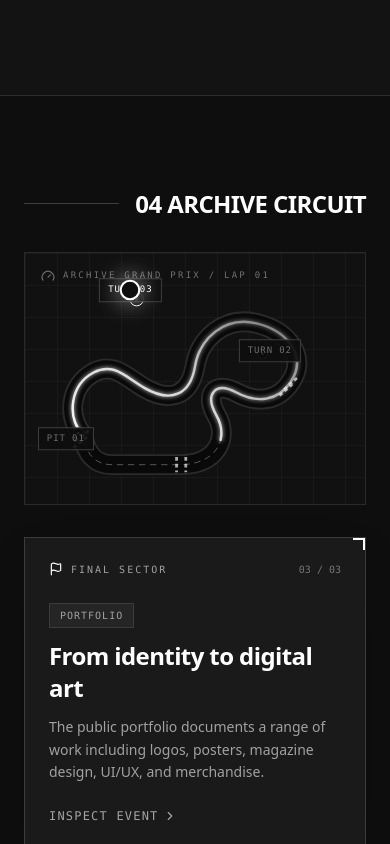
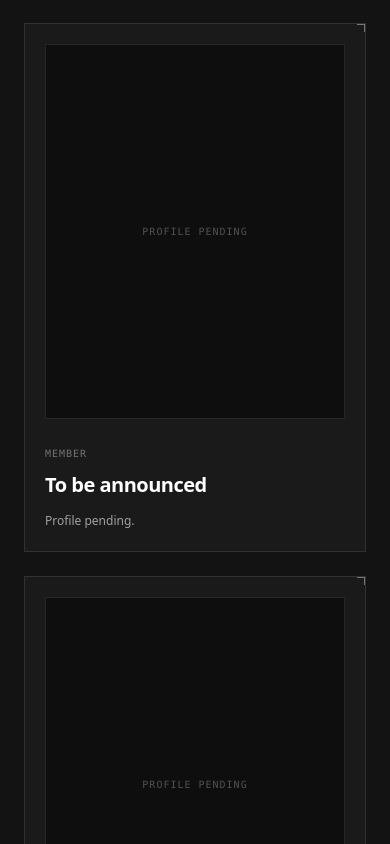
Before and after one commit to TSK-3/aDOPE, a React (Vite) app: page / in a window 390 px wide. Shown: the part 9520-10364 px from the top of the page. Built offline with nearby package versions, Linux system fonts and the light colour scheme.

Commit message:
Refine archive timeline and visual output

```diff
--- a/src/App.tsx
+++ b/src/App.tsx
@@ -56,7 +56,7 @@ export default function App() {
 
       {/* Hero Section */}
       <div id="hero">
-        <Hero onOpenJoinModal={handleJoin} />
+        <Hero />
       </div>
 
       {/* Main Content Sections */}
--- a/src/components/TimelineSection.tsx
+++ b/src/components/TimelineSection.tsx
@@ -1,30 +1,25 @@
 import React, { useRef, useState } from 'react';
 import { motion, useMotionValueEvent, useReducedMotion, useScroll } from 'motion/react';
+import { CheckCircle2, ChevronRight, Flag, Gauge, Layers } from 'lucide-react';
 import { TIMELINE_DATA } from '../data/mockData';
 import { TimelineLog } from '../types';
-import { ChevronRight, CheckCircle2, Flag, Gauge, Layers } from 'lucide-react';
 
-const STATION_POSITIONS = [
-  { x: '12%', y: '74%', label: 'START / FINISH', type: 'PIT 01' },
-  { x: '72%', y: '39%', label: 'CHICANE', type: 'TURN 02' },
-  { x: '31%', y: '15%', label: 'FINAL SECTOR', type: 'TURN 03' },
+const CIRCUIT_PATH = 'M 170 500 L 735 500 C 795 500 835 465 835 410 L 835 310 C 835 270 805 240 765 240 L 710 240 C 675 240 650 215 650 180 L 650 130 C 650 90 620 70 580 70 L 400 70 C 360 70 330 100 330 140 L 330 190 C 330 230 300 255 260 255 L 210 255 C 170 255 145 280 145 320 L 145 430 C 145 470 160 495 200 500 Z';
+
+const STATIONS = [
+  { x: 170, y: 500, label: 'START / FINISH' },
+  { x: 710, y: 240, label: 'TURN 04' },
+  { x: 330, y: 190, label: 'FINAL SECTOR' },
 ];
 
-const getActiveIndex = (progress: number) => {
-  if (progress >= 0.68) return 2;
-  if (progress >= 0.34) return 1;
-  return 0;
-};
+const getActiveIndex = (progress: number) => (progress < 0.4 ? 0 : progress < 0.76 ? 1 : 2);
 
 export const TimelineSection: React.FC = () => {
+  const sectionRef = useRef<HTMLElement>(null);
   const [activeIndex, setActiveIndex] = useState(0);
   const [activeLog, setActiveLog] = useState<TimelineLog | null>(null);
-  const containerRef = useRef<HTMLElement>(null);
   const reduceMotion = useReducedMotion();
-  const { scrollYProgress } = useScroll({
-    target: containerRef,
-    offset: ['start start', 'end end'],
-  });
+  const { scrollYProgress } = useScroll({ target: sectionRef, offset: ['start start', 'end end'] });
 
   useMotionValueEvent(scrollYProgress, 'change', (progress) => {
     setActiveIndex(getActiveIndex(progress));
@@ -33,179 +28,80 @@ export const TimelineSection: React.FC = () => {
   const activeItem = TIMELINE_DATA[activeIndex];
 
   return (
-    <section
-      id="timeline"
-      ref={containerRef}
-      className="relative z-20 h-[300vh] border-b border-white/10 bg-[#0E0E0E]"
-    >
+    <section ref={sectionRef} id="timeline" className="relative z-20 h-[300vh] bg-[#101010]">
       <div className="sticky top-0 flex h-screen items-center overflow-hidden">
-        <div className="mx-auto w-full max-w-[1440px] px-6 py-16 md:px-16">
-          <motion.div
-            initial={{ opacity: 0, x: -40 }}
-            whileInView={{ opacity: 1, x: 0 }}
-            viewport={{ once: true, amount: 0.3 }}
-            transition={{ duration: 0.7, ease: [0.16, 1, 0.3, 1] }}
-            className="mb-8 flex items-center gap-4 sm:mb-10"
-          >
-            <div className="h-px flex-1 bg-white/20" />
-            <h2 className="whitespace-nowrap text-2xl font-extrabold uppercase tracking-tight text-white sm:text-4xl">
-              04 Archive Circuit
-            </h2>
-            <div className="hidden h-px w-16 bg-white/20 sm:block" />
-          </motion.div>
+        <div className="mx-auto w-full max-w-[1440px] px-6 py-4 sm:py-10 md:px-16 md:py-16">
+          <div className="mb-3 flex items-end justify-between gap-4 sm:mb-8">
+            <div>
+              <span className="mb-1 block font-mono text-[8px] uppercase tracking-[0.24em] text-neutral-500 sm:mb-3 sm:text-[10px]">04 / The aDOPE archive · MGIT, Hyderabad</span>
+              <h2 className="text-2xl font-semibold uppercase tracking-[-0.045em] text-white sm:text-5xl">A history in motion</h2>
+            </div>
+            <div className="shrink-0 pb-1 text-right font-mono text-[10px] uppercase tracking-[0.15em] text-neutral-500 sm:text-xs">
+              <span className="text-white">0{activeIndex + 1}</span><span className="mx-1.5 text-neutral-700">/</span>0{TIMELINE_DATA.length}
+            </div>
+          </div>
 
-          <div className="grid items-center gap-8 lg:grid-cols-[minmax(0,1fr)_320px]">
-            <div className="relative mx-auto aspect-[1.35/1] w-full max-w-[860px] overflow-hidden border border-white/10 bg-[#111] p-3 sm:p-6">
-              <div className="pointer-events-none absolute inset-0 bg-[linear-gradient(rgba(255,255,255,0.035)_1px,transparent_1px),linear-gradient(90deg,rgba(255,255,255,0.035)_1px,transparent_1px)] bg-[size:32px_32px]" />
-              <div className="absolute left-4 top-4 z-10 flex items-center gap-2 font-mono text-[9px] uppercase tracking-[0.25em] text-white/40 sm:left-6 sm:top-6">
-                <Gauge className="h-3.5 w-3.5" />
-                Archive Grand Prix / Lap 01
+          <div className="grid items-center gap-3 sm:gap-8 lg:grid-cols-[minmax(0,1.25fr)_minmax(300px,0.75fr)] lg:gap-16">
+            <div className="relative">
+              <div className="mb-1 flex items-center justify-between font-mono text-[8px] uppercase tracking-[0.2em] text-neutral-600 sm:mb-3 sm:text-[9px]">
+                <span className="flex items-center gap-2"><Gauge className="h-3 w-3" /> Circuit 01</span>
+                <span>One lap · Three stories</span>
               </div>
-
-              <svg
-                viewBox="0 0 1000 740"
-                className="relative h-full w-full"
-                role="img"
-                aria-label="aDOPE archive circuit timeline"
-              >
-                <defs>
-                  <filter id="track-glow" x="-20%" y="-20%" width="140%" height="140%">
-                    <feGaussianBlur stdDeviation="7" result="blur" />
-                    <feMerge>
-                      <feMergeNode in="blur" />
-                      <feMergeNode in="SourceGraphic" />
-                    </feMerge>
-                  </filter>
-                  <linearGradient id="active-track" x1="0%" y1="100%" x2="100%" y2="0%">
-                    <stop offset="0%" stopColor="#ffffff" />
-                    <stop offset="55%" stopColor="#d4d4d4" />
-                    <stop offset="100%" stopColor="#777777" />
-                  </linearGradient>
-                </defs>
-
-                <path
-                  d="M 135 555 C 80 490 95 390 170 350 C 235 315 275 365 335 400 C 425 452 485 420 500 330 C 515 240 595 165 700 190 C 805 215 865 300 812 380 C 770 445 700 450 635 415 C 565 378 530 420 570 490 C 612 565 570 650 450 650 L 230 650 C 175 650 145 615 135 555"
+              <svg viewBox="0 0 1000 660" className="block max-h-[35vh] w-full sm:max-h-[48vh] lg:max-h-[62vh]" role="img" aria-label="aDOPE archive circuit; the route draws as the timeline advances">
+                <path d={CIRCUIT_PATH} fill="none" stroke="#444" strokeWidth="50" strokeLinecap="round" strokeLinejoin="round" />
+                <path d={CIRCUIT_PATH} fill="none" stroke="#080808" strokeWidth="44" strokeLinecap="round" strokeLinejoin="round" />
+                <path d={CIRCUIT_PATH} fill="none" stroke="#777" strokeWidth="1.5" strokeDasharray="2 13" strokeLinecap="round" />
+                <motion.path
+                  d={CIRCUIT_PATH}
                   fill="none"
-                  stroke="#2b2b2b"
-                  strokeWidth="68"
+                  stroke="#e5e5e5"
+                  strokeWidth="3"
                   strokeLinecap="round"
                   strokeLinejoin="round"
-                />
-                <path
-                  d="M 135 555 C 80 490 95 390 170 350 C 235 315 275 365 335 400 C 425 452 485 420 500 330 C 515 240 595 165 700 190 C 805 215 865 300 812 380 C 770 445 700 450 635 415 C 565 378 530 420 570 490 C 612 565 570 650 450 650 L 230 650 C 175 650 145 615 135 555"
-                  fill="none"
-                  stroke="#090909"
-                  strokeWidth="56"
-                  strokeLinecap="round"
-                  strokeLinejoin="round"
-                />
-                <path
-                  d="M 135 555 C 80 490 95 390 170 350 C 235 315 275 365 335 400 C 425 452 485 420 500 330 C 515 240 595 165 700 190 C 805 215 865 300 812 380 C 770 445 700 450 635 415 C 565 378 530 420 570 490 C 612 565 570 650 450 650 L 230 650 C 175 650 145 615 135 555"
-                  fill="none"
-                  stroke="#888"
-                  strokeDasharray="18 18"
-                  strokeWidth="2"
-                  strokeLinecap="round"
-                />
-                <motion.path
-                  d="M 135 555 C 80 490 95 390 170 350 C 235 315 275 365 335 400 C 425 452 485 420 500 330 C 515 240 595 165 700 190 C 805 215 865 300 812 380 C 770 445 700 450 635 415 C 565 378 530 420 570 490 C 612 565 570 650 450 650 L 230 650 C 175 650 145 615 135 555"
-                  fill="none"
-                  stroke="url(#active-track)"
-                  strokeWidth="8"
-                  strokeLinecap="round"
-                  strokeLinejoin="round"
-                  filter="url(#track-glow)"
                   style={{ pathLength: reduceMotion ? 1 : scrollYProgress }}
                 />
-                <path
-                  d="M 110 575 L 160 535 M 105 595 L 155 555 M 790 405 L 835 365 M 775 425 L 820 385 M 440 625 L 440 675 M 470 625 L 470 675"
-                  stroke="#f1f1f1"
-                  strokeWidth="9"
-                  strokeDasharray="12 10"
-                  opacity="0.7"
-                />
+                <path d="M 205 550 L 700 550 C 730 550 750 530 750 500" fill="none" stroke="#414141" strokeWidth="1.5" strokeDasharray="5 6" />
+                <path d="M 156 480 L 184 480 L 184 520 L 156 520 Z" fill="none" stroke="#aaa" strokeWidth="1.5" strokeDasharray="4 3" />
+                <text x="228" y="585" fill="#666" fontSize="13" fontFamily="monospace" letterSpacing="3">PIT LANE</text>
+                <text x="578" y="115" fill="#555" fontSize="12" fontFamily="monospace" letterSpacing="2">S3</text>
+                <text x="620" y="420" fill="#555" fontSize="12" fontFamily="monospace" letterSpacing="2">S2</text>
+                <text x="192" y="345" fill="#555" fontSize="12" fontFamily="monospace" letterSpacing="2">S1</text>
 
-                {STATION_POSITIONS.map((station, index) => {
+                {STATIONS.map((station, index) => {
                   const isActive = index === activeIndex;
-                  const isComplete = index < activeIndex;
+                  const isPassed = index < activeIndex;
                   return (
-                    <g key={station.type}>
-                      <circle
-                        cx={parseFloat(station.x) * 10}
-                        cy={parseFloat(station.y) * 7.4}
-                        r={isActive ? 22 : 17}
-                        fill="#0e0e0e"
-                        stroke={isActive ? '#fff' : isComplete ? '#aaa' : '#555'}
-                        strokeWidth={isActive ? 3 : 2}
-                      />
-                      <circle
-                        cx={parseFloat(station.x) * 10}
-                        cy={parseFloat(station.y) * 7.4}
-                        r={isActive ? 6 : 4}
-                        fill={isActive || isComplete ? '#fff' : '#555'}
-                      />
+                    <g key={station.label} aria-label={`${station.label}: ${TIMELINE_DATA[index].title}`}>
+                      <circle cx={station.x} cy={station.y} r={isActive ? 25 : 20} fill="#101010" stroke={isActive ? '#fff' : isPassed ? '#aaa' : '#454545'} strokeWidth={isActive ? 2 : 1.5} />
+                      <text x={station.x} y={station.y + 4} fill={isActive || isPassed ? '#fff' : '#858585'} textAnchor="middle" fontSize="11" fontFamily="monospace">0{index + 1}</text>
                     </g>
                   );
                 })}
               </svg>
-
-              {STATION_POSITIONS.map((station, index) => (
-                <button
-                  key={station.type}
-                  type="button"
-                  onClick={() => setActiveIndex(index)}
-                  className={`absolute -translate-x-1/2 -translate-y-1/2 text-left font-mono text-[9px] uppercase tracking-widest transition-colors ${
-                    index === activeIndex ? 'text-white' : 'text-white/40 hover:text-white'
-                  }`}
-                  style={{ left: station.x, top: station.y }}
-                  aria-label={`Go to ${TIMELINE_DATA[index].title}`}
-                >
-                  <span className="block whitespace-nowrap border border-white/20 bg-[#0e0e0e]/90 px-2 py-1">
-                    {station.type}
-                  </span>
-                </button>
-              ))}
-
-              <motion.div
-                className="pointer-events-none absolute h-5 w-5 -translate-x-1/2 -translate-y-1/2 rounded-full border-2 border-white bg-[#0e0e0e] shadow-[0_0_24px_rgba(255,255,255,0.8)]"
-                style={{
-                  left: STATION_POSITIONS[activeIndex].x,
-                  top: STATION_POSITIONS[activeIndex].y,
-                }}
-                animate={{ scale: [1, 1.18, 1] }}
-                transition={{ duration: 1.4, repeat: Infinity, ease: 'easeInOut' }}
-              />
+              <div className="mt-0.5 flex items-center gap-2 font-mono text-[8px] uppercase tracking-[0.18em] text-neutral-600 sm:mt-1 sm:text-[9px]">
+                <span className="h-px w-6 bg-neutral-300" /> Scroll to follow the route
+              </div>
             </div>
 
             <motion.article
               key={activeItem.id}
-              initial={{ opacity: 0, y: reduceMotion ? 0 : 18 }}
+              initial={{ opacity: 0, y: reduceMotion ? 0 : 12 }}
               animate={{ opacity: 1, y: 0 }}
-              transition={{ duration: reduceMotion ? 0 : 0.45 }}
-              className="relative border border-white/15 bg-[#1A1A1A] p-6 shadow-2xl sm:p-8"
+              transition={{ duration: reduceMotion ? 0 : 0.35 }}
+              className="relative border-l border-white/20 py-2 pl-5 sm:pl-8 lg:pl-10"
+              aria-live="polite"
             >
-              <div className="absolute right-0 top-0 h-3 w-3 border-r-2 border-t-2 border-white" />
-              <div className="mb-6 flex items-center justify-between gap-4">
-                <span className="flex items-center gap-2 font-mono text-[10px] uppercase tracking-[0.2em] text-neutral-400">
-                  <Flag className="h-3.5 w-3.5 text-white" />
-                  {STATION_POSITIONS[activeIndex].label}
+              <div className="mb-2 flex items-center justify-between gap-4 sm:mb-7">
+                <span className="flex items-center gap-2 font-mono text-[9px] uppercase tracking-[0.18em] text-neutral-500 sm:text-[10px]">
+                  <Flag className="h-3 w-3 text-white/70" /> {STATIONS[activeIndex].label}
                 </span>
-                <span className="font-mono text-[10px] text-white/40">
-                  0{activeIndex + 1} / 0{TIMELINE_DATA.length}
-                </span>
+                <span className="font-mono text-[9px] uppercase tracking-[0.16em] text-neutral-600">Archive entry 0{activeIndex + 1}</span>
               </div>
-              <span className="mb-3 inline-block border border-white/10 bg-white/5 px-2.5 py-1 font-mono text-[10px] uppercase tracking-widest text-neutral-400">
-                {activeItem.date}
-              </span>
-              <h3 className="mb-3 text-2xl font-bold tracking-tight text-white">{activeItem.title}</h3>
-              <p className="mb-6 text-sm leading-relaxed text-neutral-400">{activeItem.description}</p>
-              <button
-                type="button"
-                onClick={() => setActiveLog(activeItem)}
-                className="group flex items-center gap-1 font-mono text-xs uppercase tracking-widest text-white/60 transition-colors hover:text-white"
-              >
-                Inspect event
-                <ChevronRight className="h-3.5 w-3.5 transition-transform group-hover:translate-x-1" />
+              <span className="mb-2 block font-mono text-[9px] uppercase tracking-[0.2em] text-neutral-500 sm:text-[10px]">{activeItem.date}</span>
+              <h3 className="mb-1 max-w-xl text-xl font-semibold leading-[1.05] tracking-[-0.035em] text-white sm:mb-3 sm:text-4xl">{activeItem.title}</h3>
+              <p className="max-w-xl text-xs leading-relaxed text-neutral-400 sm:text-sm sm:leading-7">{activeItem.description}</p>
+              <button type="button" onClick={() => setActiveLog(activeItem)} className="group mt-2 flex items-center gap-1.5 font-mono text-[9px] uppercase tracking-[0.18em] text-neutral-500 transition-colors hover:text-white sm:mt-7 sm:text-[10px]">
+                Read the story <ChevronRight className="h-3 w-3 transition-transform group-hover:translate-x-1" />
               </button>
             </motion.article>
           </div>
@@ -213,48 +109,20 @@ export const TimelineSection: React.FC = () => {
       </div>
 
       {activeLog && (
-        <div className="fixed inset-0 z-50 flex items-center justify-center bg-black/80 p-4 backdrop-blur-md">
-          <div className="relative max-h-[90vh] w-full max-w-2xl overflow-y-auto border border-white/20 bg-[#1A1A1A] p-6 sm:p-8">
-            <div className="absolute left-0 top-0 h-3 w-3 border-l-2 border-t-2 border-white" />
-            <div className="absolute right-0 top-0 h-3 w-3 border-r-2 border-t-2 border-white" />
-            <div className="mb-6 flex items-center justify-between border-b border-white/10 pb-4">
-              <div className="flex items-center gap-3">
-                <Layers className="h-5 w-5 text-white" />
-                <span className="font-mono text-xs uppercase tracking-widest text-neutral-400">
-                  {activeLog.version}
-                </span>
-              </div>
-              <button
-                type="button"
-                onClick={() => setActiveLog(null)}
-                className="border border-white/20 px-3 py-1 font-mono text-xs uppercase tracking-widest text-neutral-400 hover:text-white"
-              >
-                Close [ESC]
-              </button>
+        <div className="fixed inset-0 z-50 flex items-center justify-center bg-black/80 p-4 backdrop-blur-sm" onMouseDown={(event) => { if (event.target === event.currentTarget) setActiveLog(null); }}>
+          <div role="dialog" aria-modal="true" aria-labelledby="timeline-dialog-title" className="relative max-h-[90vh] w-full max-w-2xl overflow-y-auto border border-white/15 bg-[#171717] p-6 sm:p-8">
+            <div className="mb-6 flex items-center justify-between gap-4 border-b border-white/10 pb-4">
+              <span className="flex items-center gap-3 font-mono text-[10px] uppercase tracking-[0.18em] text-neutral-400"><Layers className="h-4 w-4 text-white" />{activeLog.version}</span>
+              <button type="button" onClick={() => setActiveLog(null)} aria-label="Close event details" className="border border-white/15 px-3 py-1.5 font-mono text-[9px] uppercase tracking-[0.15em] text-neutral-400 transition-colors hover:text-white">Close</button>
             </div>
-            <h3 className="mb-3 text-2xl font-extrabold text-white">{activeLog.title}</h3>
-            <p className="mb-6 text-sm text-neutral-300">{activeLog.description}</p>
-            <div className="border-t border-white/10 pt-6">
-              <h4 className="mb-4 font-mono text-xs uppercase tracking-widest text-white">
-                Architecture &amp; Release Specifications:
-              </h4>
+            <span className="mb-3 block font-mono text-[10px] uppercase tracking-[0.18em] text-neutral-500">{activeLog.date}</span>
+            <h3 id="timeline-dialog-title" className="mb-3 text-2xl font-semibold tracking-tight text-white">{activeLog.title}</h3>
+            <p className="mb-6 text-sm leading-relaxed text-neutral-300">{activeLog.description}</p>
+            <div className="border-t border-white/10 pt-5">
+              <h4 className="mb-4 font-mono text-[10px] uppercase tracking-[0.18em] text-neutral-400">Event notes</h4>
               <ul className="space-y-3">
-                {activeLog.fullDetails.map((detail) => (
-                  <li key={detail} className="flex items-start gap-3 text-xs text-neutral-300">
-                    <CheckCircle2 className="mt-0.5 h-4 w-4 shrink-0 text-white" />
-                    <span>{detail}</span>
-                  </li>
-                ))}
+                {activeLog.fullDetails.map((detail) => <li key={detail} className="flex items-start gap-3 text-sm leading-relaxed text-neutral-300"><CheckCircle2 className="mt-0.5 h-4 w-4 shrink-0 text-neutral-500" /><span>{detail}</span></li>)}
               </ul>
-            </div>
-            <div className="mt-8 flex justify-end border-t border-white/10 pt-6">
-              <button
-                type="button"
-                onClick={() => setActiveLog(null)}
-                className="bg-white px-6 py-2.5 font-mono text-xs font-semibold uppercase tracking-widest text-[#131313] hover:bg-neutral-200"
-              >
-                Done Inspecting
-              </button>
             </div>
           </div>
         </div>
--- a/src/components/VisualOutputSection.tsx
+++ b/src/components/VisualOutputSection.tsx
@@ -1,7 +1,7 @@
 import React, { useState } from 'react';
 import { ARTWORKS_DATA } from '../data/mockData';
 import { Artwork } from '../types';
-import { Plus, Eye, Sparkles } from 'lucide-react';
+import { Plus, Eye } from 'lucide-react';
 
 interface VisualOutputSectionProps {
   onSelectArtwork: (artwork: Artwork) => void;
@@ -14,7 +14,7 @@ export const VisualOutputSection: React.FC<VisualOutputSectionProps> = ({
 }) => {
   const [selectedCategory, setSelectedCategory] = useState<string>('All');
 
-  const categories = ['All', 'Branding', 'Editorial', 'Posters', 'UI/UX', 'Merchandise', 'Logo Design'];
+  const categories = ['All', 'Branding', 'Editorial', 'Posters', 'UI/UX', 'Logo Design'];
 
   const filteredArtworks = selectedCategory === 'All'
     ? ARTWORKS_DATA
@@ -83,10 +83,14 @@ export const VisualOutputSection: React.FC<VisualOutputSectionProps> = ({
                   <div className="absolute top-0 left-0 w-2 h-2 border-t border-l border-white/50 z-10" />
                   <div className="absolute top-0 right-0 w-2 h-2 border-t border-r border-white/50 z-10" />
 
-                  <div
-                    className="absolute inset-0 bg-cover bg-center transition-transform duration-700 group-hover:scale-105 opacity-60 mix-blend-luminosity group-hover:opacity-100 group-hover:mix-blend-normal"
-                    style={{ backgroundImage: `url('${art.imageUrl}')` }}
-                  />
+                  {art.id === 'art-logo' ? (
+                    <img src={art.imageUrl} alt="" aria-hidden="true" className="absolute inset-0 m-auto h-[62%] w-[62%] object-contain invert opacity-80 transition-transform duration-700 group-hover:scale-105 group-hover:opacity-100" />
+                  ) : (
+                    <div
+                      className="absolute inset-0 bg-cover bg-center transition-transform duration-700 group-hover:scale-105 opacity-60 mix-blend-luminosity group-hover:opacity-100 group-hover:mix-blend-normal"
+                      style={{ backgroundImage: `url('${art.imageUrl}')` }}
+                    />
+                  )}
 
                   <div className="absolute inset-0 bg-gradient-to-t from-[#131313] via-transparent to-transparent opacity-85 group-hover:opacity-60 transition-opacity" />
 
--- a/src/data/mockData.ts
+++ b/src/data/mockData.ts
@@ -15,15 +15,15 @@ export const SOCIAL_LINKS = {
 
 export const ARTWORKS_DATA: Artwork[] = [
   {
-    id: 'art-1',
-    title: 'Merchandise',
-    category: 'Merchandise',
-    imageUrl: 'https://mir-s3-cdn-cf.behance.net/projects/max_808_webp/dd11a5167502011.Y3JvcCwxMzgwLDEwODAsMjcwLDA.png',
-    description: 'Official merchandise design from aDOPE Club’s public portfolio.',
-    year: '2023',
+    id: 'art-logo',
+    title: 'aDOPE Logo',
+    category: 'Logo Design',
+    imageUrl: LOGO_URL,
+    description: 'The club mark anchoring aDOPE’s visual identity.',
+    year: 'Identity',
     artistName: 'aDOPE Club',
-    specs: ['Graphic Design', 'Merchandise', 'Visual Identity'],
-    tags: ['Merchandise', 'Branding', 'MGIT'],
+    specs: ['Logo Design', 'Visual Identity', 'MGIT'],
+    tags: ['Logo Design', 'Branding', 'MGIT'],
     featured: true
   },
   {
@@ -191,6 +191,24 @@ export const CORE_TEAM_DATA: CoreTeamMember[] = [
     name: 'To be announced',
     role: 'President',
     bio: 'The president role will be updated when the official team announcement is published.'
+  },
+  {
+    id: 'core-member-01',
+    name: 'To be announced',
+    role: 'Member',
+    bio: 'Profile pending.'
+  },
+  {
+    id: 'core-member-02',
+    name: 'To be announced',
+    role: 'Member',
+    bio: 'Profile pending.'
+  },
+  {
+    id: 'core-member-03',
+    name: 'To be announced',
+    role: 'Member',
+    bio: 'Profile pending.'
   }
 ];
 
--- a/src/types.ts
+++ b/src/types.ts
@@ -26,7 +26,7 @@ export interface Artist {
 export interface CoreTeamMember {
   id: string;
   name: string;
-  role: 'Head' | 'Co-Head' | 'Secretary' | 'President';
+  role: 'Head' | 'Co-Head' | 'Secretary' | 'President' | 'Member';
   imageUrl?: string;
   bio: string;
 }
```
Also changed, not shown: src/components/Hero.tsx (+1 -20 lines).
